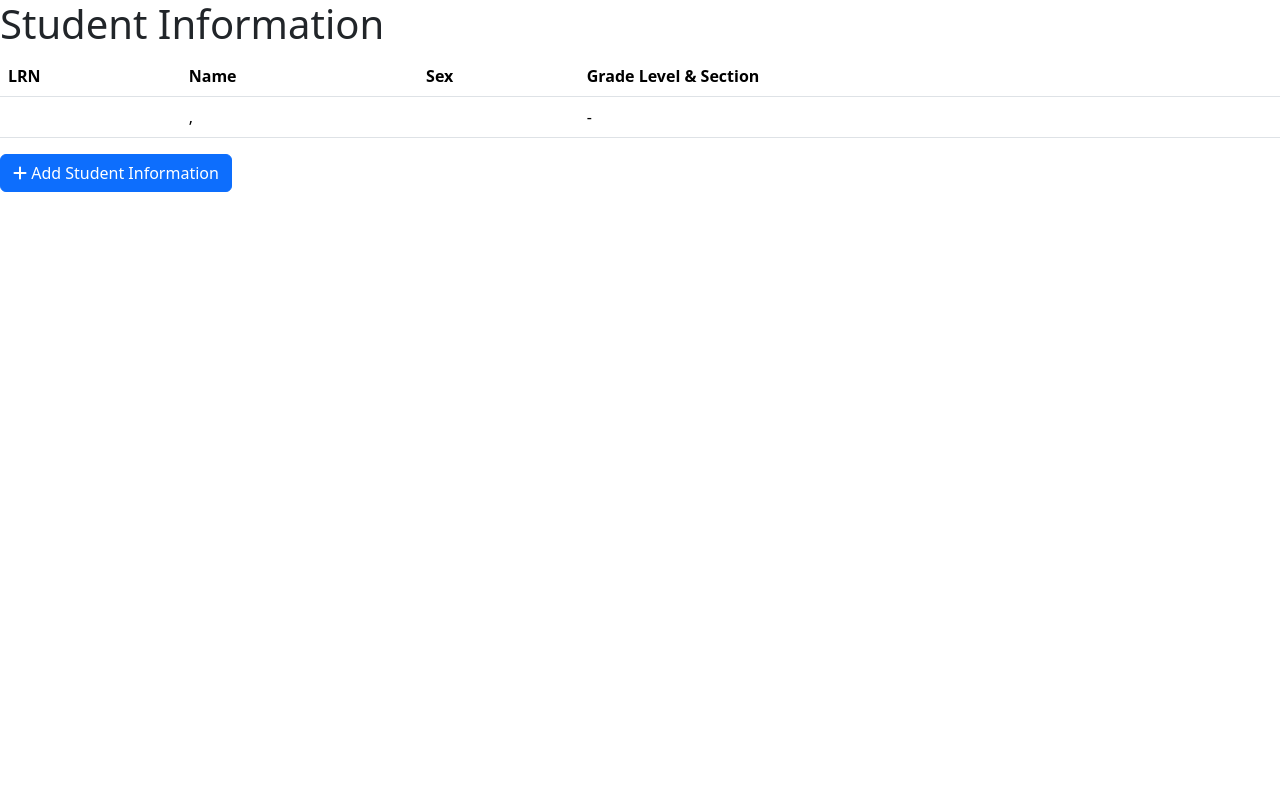
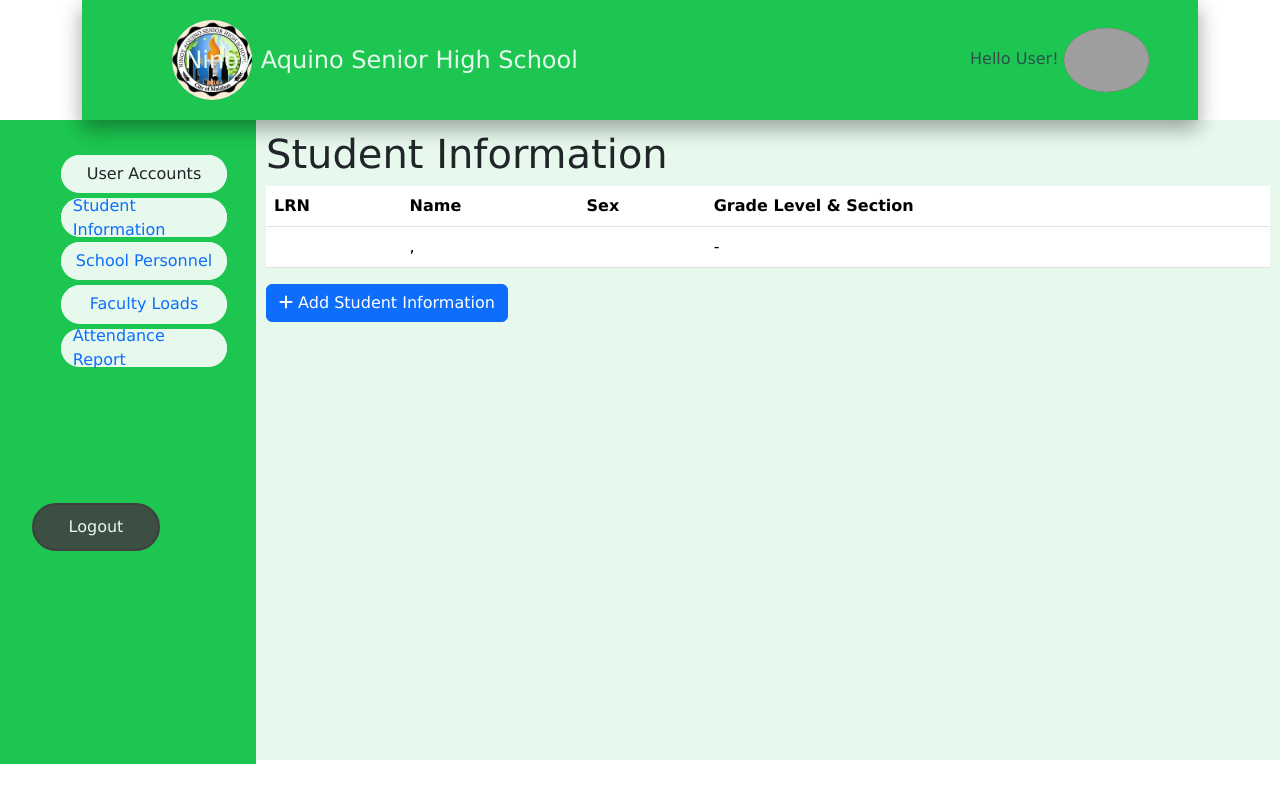
Before and after one commit to Ella-May/mobile-attendance-system, a PHP site: page /studentinfo.php in a window 1280 px wide. Run offline with PHP 8.4, Linux system fonts and the light colour scheme; tables that the repository leaves empty or names only in its code hold one stand-in row (values such as "Sample post"); data that the repository does not hold is empty; some libraries are stand-ins or nearby versions; grey boxes are pictures that could not be loaded.

Commit message:
dashboard template to studentinfo

```diff
--- /dev/null
+++ b/public/css/studentinfo.css
@@ -0,0 +1,151 @@
+/* DASHBOARD */
+
+*{
+    margin:0px;
+    padding: 0px;
+    font-family: Verdana, Geneva, Tahoma, sans-serif;
+
+}
+.container{
+    display: flex;
+    flex-flow: row wrap;
+    font-family: 'Verdana', Tahoma, Geneva, Verdana, sans-serif;
+}
+
+
+.header{
+    width: 120dvw;
+    background-color: #1cc650;
+    height: 15dvh;
+    display: flex;
+    box-shadow: 0 10px 20px 0 rgba(0, 0, 0, 0.2), 0 6px 20px 0 rgba(0, 0, 0, 0.19);
+    z-index: 1;
+}
+.logo{
+    padding-left: 7dvw;
+    flex-flow: column;
+    margin: auto;
+    width: 8dvw;
+}
+.logo img{
+    border-radius: 50%;
+    height: 10dvh;
+    background-color: antiquewhite;
+}
+.nashs{
+    flex-grow: 8;
+    font-size: 1.5em;
+    text-align: left;
+    margin: auto;
+    color: #e6f9ec;
+
+}
+.profile{
+    font-size: 1rem;
+    margin: auto;
+    flex-grow: 1;
+    text-align: left;
+    align-items: center;
+    color: darkslategrey;
+}
+.profile img{
+    height:8dvh;
+    margin: auto;
+    background-color: rgb(117, 71, 71);
+    border-radius: 50%;
+}
+.panel{
+    display: flex;
+    flex-direction: row;
+    margin: auto;
+}
+
+
+.aside1{
+    background-color: #1cc650;
+    width: 20dvw;
+    height: 80.5dvh;
+    padding-top: 30px;
+    display: flex;
+    flex-direction: column ;
+    align-items: center;
+    position: relative;
+    float: left;
+}
+
+.logoutBtn{
+    padding: 10px;
+    border: #3e3f3e solid 2px;
+    border-radius: 30px ;
+    width: 10dvw;
+    background-color:#3d4e42;
+    color: #e6f9ec;
+    margin-top: 15vh;
+    margin-left: -5vw;
+}
+.logoutBtn:hover{
+    background-color: #3d4e42;
+    color: #e6f9ec;
+    box-shadow: 0 10px 20px 0 rgba(0, 0, 0, 0.2), 0 6px 20px 0 rgba(0, 0, 0, 0.19);
+}
+ul{
+    padding: 0;margin: 0;
+}
+.funcKeys ul li{
+    list-style-type: none;
+    margin: 5px;
+    padding: 0;
+    border-radius: 30px ;
+    background-color: #e6f9ec;
+
+}
+.funcKeys li a{
+    align-items: center;
+    justify-content: center;
+    display: flex;
+    border-radius: 30px ;
+    padding: 12px;
+    width: 13dvw;
+    height: 3dvw;
+    background-color: #e6f9ec;
+    text-decoration: none;
+}
+.funcKeys ul li a:hover{
+    box-shadow: 10px 10px 20px 10px rgba(0, 0, 0, 0.2), 0 6px 20px 0 rgba(0, 0, 0, 0.19);
+     z-index: 1;
+
+}
+.funcKeys ul li a:visited{
+    color:black;
+}
+.main{
+    background-color: #e6f9ec;
+    width: 80dvw;
+    height: 80dvh;
+    padding: 10px;
+
+}
+h2{
+    font-size: 3em;
+    color: #3e3f3e;
+    font-family: 'Courier New', Courier, monospace;
+}
+.StatBox{
+    display: flex;
+    margin: 10px;
+}
+.info{
+    flex-direction: column;
+    margin: 10px;
+    padding: 10px;
+    width: 20dvw;
+    height: 20dvh;
+    background-color: aquamarine   ;
+}
+
+/*@media (min-width:480) and (max-width:1232px){
+    .nashs{
+        font-size: 16px;
+
+    }
+}
--- a/views/attendancereport.php
+++ b/views/attendancereport.php
@@ -54,6 +54,10 @@
                     <td><?= $attendreport['subjName'] ?></td>
                     <td><?= $attendreport['subjGrlvl']." - ".$attendreport['subjSec'] ?></td>
                     <td><?= $attendreport['perLname'].", ".$attendreport['perFname']." ".$attendreport['perMname']?></td>
+                    <td>
+                        <button>Generate</button>
+                        <button>Print</button>
+                    </td>
                 </tr>
                 <?php endforeach; ?>
             </tbody>
--- a/views/dashboard.php
+++ b/views/dashboard.php
@@ -25,7 +25,7 @@
             <div class="nashs">
                 Ninoy Aquino Senior High School
             </div>
-            <div class="profile">Hello User!   <img src="../public/assets/img/sampleimg.PNG" alt="User Profile"></div>
+            <div class="profile">Hello User! <img src="../public/assets/img/sampleimg.PNG" alt="User Profile"></div>
         </header>
     </div>
         <div class="panel">
@@ -36,7 +36,7 @@
                         <li><a href="studentinfo.php">Student Information</a></li>
                         <li><a href="schoolpersonnel.php">School Personnel</a></li>
                         <li><a href="facultyload.php">Faculty Loads</a></li>
-                        <li><a>Attendance Report</a></li>
+                        <li><a href="attendancereport.php">Attendance Report</a></li>
                     </ul>
                 </div>
                 <button class="logoutBtn">Logout</button>
@@ -67,7 +67,7 @@
 
         </div>
         </div>
-
+        <!-- Clock -->
         <script type="text/javascript">
             function updateClock(){
                 var now= new Date;
--- a/views/studentinfo.php
+++ b/views/studentinfo.php
@@ -16,6 +16,7 @@
     <meta http-equiv="X-UA-Compatible" content="IE=edge">
     <meta name="viewport" content="width=device-width, initial-scale=1.0">
     <title>Student Information</title>
+    <link rel="stylesheet" href="../public/css/studentinfo.css">
     <link rel="stylesheet" href="../public/assets/bootstrap/css/bootstrap.min.css">
     <link rel="stylesheet" href="https://cdnjs.cloudflare.com/ajax/libs/font-awesome/6.3.0/css/all.min.css" integrity="sha512-SzlrxWUlpfuzQ+pcUCosxcglQRNAq/DZjVsC0lE40xsADsfeQoEypE+enwcOiGjk/bSuGGKHEyjSoQ1zVisanQ==" crossorigin="anonymous" referrerpolicy="no-referrer" />
     <link href="https://cdn.jsdelivr.net/npm/bootstrap@5.3.0-alpha1/dist/css/bootstrap.min.css" rel="stylesheet" integrity="sha384-GLhlTQ8iRABdZLl6O3oVMWSktQOp6b7In1Zl3/Jr59b6EGGoI1aFkw7cmDA6j6gD" crossorigin="anonymous">
@@ -23,7 +24,32 @@
 
     <!--Student information Page-->
 <body>
-    <main class = "studentinfo-main">
+<div class="container">
+        <header class="header">
+            <div class="logo">
+                <img src="../public/assets/img/nashs-logo.PNG" alt="Nashs Logo">
+            </div>
+            <div class="nashs">
+                Ninoy Aquino Senior High School
+            </div>
+            <div class="profile">Hello User! <img src="../public/assets/img/sampleimg.PNG" alt="User Profile"></div>
+        </header>
+    </div>
+        <div class="panel">
+            <div class="aside1">
+                <div class="funcKeys">
+                    <ul>
+                        <li><a>User Accounts</a></li>
+                        <li><a href="studentinfo.php">Student Information</a></li>
+                        <li><a href="schoolpersonnel.php">School Personnel</a></li>
+                        <li><a href="facultyload.php">Faculty Loads</a></li>
+                        <li><a href="attendancereport.php">Attendance Report</a></li>
+                    </ul>
+                </div>
+                <button class="logoutBtn">Logout</button>
+            </div>
+
+    <div class = "main">
         <div class = "stuinfo-table-con">
             <h1>Student Information</h1>
         </div>
```
